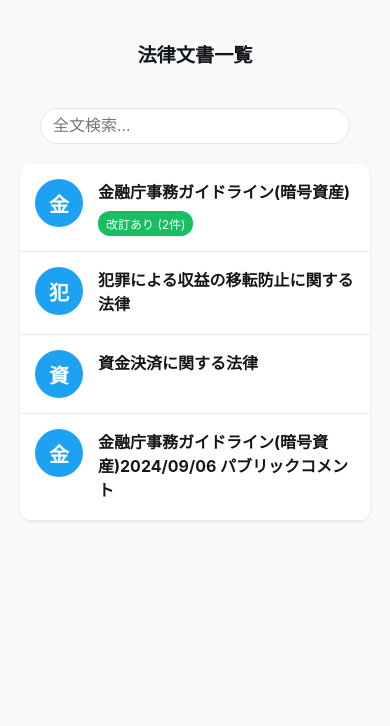
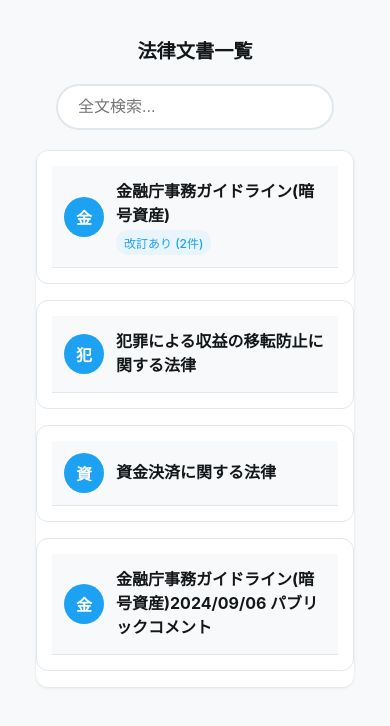
Before and after one commit to yamatoya/sb1-bnykmy, a Vue app: page / in a window 390 px wide. Shown: the top 726 px of the page. Built offline with nearby package versions, Linux system fonts and the light colour scheme.

Commit message:
Update Index search results layout

```diff
--- a/public/styles/main.css
+++ b/public/styles/main.css
@@ -31,7 +31,6 @@ body {
 .document-item {
   padding: 15px;
   border-bottom: 1px solid #e6ecf0;
-  display: flex;
   align-items: center;
   width: 100%;
 }
--- a/src/components/Index.vue
+++ b/src/components/Index.vue
@@ -1,5 +1,5 @@
 <template>
-  <div>
+  <div class="container">
     <h1>法律文書一覧</h1>
     <div class="search-container">
       <input
@@ -12,8 +12,8 @@
       />
     </div>
     <div class="document-list">
-      <router-link v-for="(doc, id) in filteredDocuments" :key="id" :to="`/document/${id}`">
-        <div class="document-item">
+      <div v-for="(doc, id) in filteredDocuments" :key="id" class="document-item">
+        <router-link :to="`/document/${id}`" class="document-header">
           <div class="document-icon">{{ doc.displayName.charAt(0) }}</div>
           <div class="document-info">
             <div class="document-name">{{ formatDisplayName(doc.displayName) }}</div>
@@ -21,131 +21,227 @@
               改訂あり ({{ doc.revisions.length }}件)
             </div>
           </div>
+        </router-link>
+
+        <div v-if="searchQuery && getMatchingContent(doc, id).length > 0" class="search-matches">
+          <div v-for="(match, index) in getMatchingContent(doc, id)" :key="index" class="match-item">
+            <router-link
+              :to="match.link"
+              class="match-link"
+            >
+              <div class="match-header">
+                <span class="match-index">{{ match.type }}</span>
+              </div>
+              <div class="match-content" v-html="highlightSearchTerms(match.content)"></div>
+            </router-link>
+          </div>
         </div>
-      </router-link>
+      </div>
     </div>
   </div>
 </template>
 
 <script>
+import { ref, computed } from 'vue'
+import { useRoute, useRouter } from 'vue-router'
 import documentsData from '../documents.json'
 
 export default {
   name: 'Index',
-  data() {
-    return {
-      documents: documentsData,
-      isSearchFocused: false
-    }
-  },
-  computed: {
-    searchQuery: {
-      get() {
-        return this.$route.query.q || ''
-      },
-      set(value) {
-        this.$router.replace({
-          query: { ...this.$route.query, q: value || undefined }
+  setup() {
+    const route = useRoute()
+    const router = useRouter()
+    const isSearchFocused = ref(false)
+
+    const searchQuery = computed({
+      get: () => route.query.q || '',
+      set: (value) => {
+        router.replace({
+          query: { ...route.query, q: value || undefined }
         })
       }
-    },
-    filteredDocuments() {
-      if (!this.searchQuery) return this.documents
+    })
 
-      const searchTerms = this.searchQuery.toLowerCase().split(' ').filter(term => term.length > 0)
+    const filteredDocuments = computed(() => {
+      if (!searchQuery.value) return documentsData
+
+      const searchTerms = searchQuery.value.toLowerCase().split(' ').filter(term => term.length > 0)
+
       return Object.fromEntries(
-        Object.entries(this.documents).filter(([_, doc]) => {
-          const searchableContent = [
-            doc.displayName,
-            ...(doc.tweets?.map(t => t.content) || []),
-            ...(doc.revisions?.flatMap(r =>
-              r.articles.map(a => [a.before, a.after].filter(Boolean).join(' '))
-            ) || [])
-          ].join(' ').toLowerCase()
-
-          return searchTerms.every(term => searchableContent.includes(term))
+        Object.entries(documentsData).filter(([_, doc]) => {
+          const contents = getSearchableContent(doc)
+          return searchTerms.every(term => contents.toLowerCase().includes(term))
         })
       )
+    })
+
+    const formatDisplayName = (name) => {
+      return name.replace(/<br>/gi, '')
     }
-  },
-  methods: {
-    formatDisplayName(name) {
-      return name.replace(/<br>/gi, '')
+
+    const getSearchableContent = (doc) => {
+      if (doc.public_comment) {
+        return doc.questions.map(q =>
+          `${q.question} ${q.answer}`
+        ).join(' ')
+      } else if (doc.revisions) {
+        return doc.revisions.flatMap(rev =>
+          rev.articles.map(article =>
+            `${article.before || ''} ${article.after || ''}`
+          )
+        ).join(' ')
+      } else {
+        return doc.tweets.map(t => t.content).join(' ')
+      }
+    }
+
+    const getMatchingContent = (doc, docId) => {
+      if (!searchQuery.value) return []
+
+      const matches = []
+      const maxLength = 150
+
+      if (doc.public_comment) {
+        doc.questions.forEach(q => {
+          if (containsAllSearchTerms(q.question)) {
+            matches.push({
+              type: `質問 ${q.index}`,
+              content: truncateText(q.question, maxLength),
+              link: `/document/${docId}/${q.id}`
+            })
+          }
+          if (containsAllSearchTerms(q.answer)) {
+            matches.push({
+              type: `回答 ${q.index}`,
+              content: truncateText(q.answer, maxLength),
+              link: `/document/${docId}/${q.id}`
+            })
+          }
+        })
+      } else if (doc.revisions) {
+        doc.revisions.forEach(rev => {
+          rev.articles.forEach(article => {
+            const content = article.after || article.before
+            if (containsAllSearchTerms(content)) {
+              matches.push({
+                type: `改訂 ${rev.title}`,
+                content: truncateText(content, maxLength),
+                link: `/document/${docId}/revisions?revision=${rev.id}`
+              })
+            }
+          })
+        })
+      } else if (doc.tweets) {
+        doc.tweets.forEach(tweet => {
+          if (containsAllSearchTerms(tweet.content)) {
+            matches.push({
+              type: `${tweet.index}`,
+              content: truncateText(tweet.content, maxLength),
+              link: `/document/${docId}/${tweet.id}`
+            })
+          }
+        })
+      }
+
+      return matches
+    }
+
+    const containsAllSearchTerms = (text) => {
+      if (!text) return false
+      const lowerText = text.toLowerCase()
+      return searchQuery.value.toLowerCase().split(' ')
+        .filter(term => term.length > 0)
+        .every(term => lowerText.includes(term))
+    }
+
+    const truncateText = (text, maxLength) => {
+      if (!text || text.length <= maxLength) return text
+
+      const searchTerms = searchQuery.value.toLowerCase().split(' ').filter(term => term.length > 0)
+      const searchTermPositions = []
+
+      searchTerms.forEach(term => {
+        let pos = text.toLowerCase().indexOf(term.toLowerCase())
+        while (pos !== -1) {
+          searchTermPositions.push({ start: pos, end: pos + term.length })
+          pos = text.toLowerCase().indexOf(term.toLowerCase(), pos + 1)
+        }
+      })
+
+      if (searchTermPositions.length === 0) {
+        return text.substring(0, maxLength) + '...'
+      }
+
+      const firstMatch = Math.min(...searchTermPositions.map(p => p.start))
+      const lastMatch = Math.max(...searchTermPositions.map(p => p.end))
+
+      let start = Math.max(0, firstMatch - 40)
+      let end = Math.min(text.length, lastMatch + 40)
+
+      if (end - start > maxLength) {
+        if (firstMatch - start > lastMatch - end) {
+          start = end - maxLength
+        } else {
+          end = start + maxLength
+        }
+      }
+
+      return (start > 0 ? '...' : '') +
+             text.substring(start, end) +
+             (end < text.length ? '...' : '')
+    }
+
+    const highlightSearchTerms = (text) => {
+      if (!text || !searchQuery.value) return text
+
+      let highlighted = text
+      const searchTerms = searchQuery.value.toLowerCase().split(' ').filter(term => term.length > 0)
+
+      searchTerms.forEach(term => {
+        const regex = new RegExp(`(${term})`, 'gi')
+        highlighted = highlighted.replace(regex, '<span class="highlight">$1</span>')
+      })
+
+      return highlighted
+    }
+
+    return {
+      searchQuery,
+      isSearchFocused,
+      filteredDocuments,
+      formatDisplayName,
+      getMatchingContent,
+      highlightSearchTerms
     }
   }
 }
 </script>
 
 <style scoped>
-.document-list {
-  background-color: #ffffff;
-  border-radius: 12px;
-  overflow: hidden;
-  box-shadow: 0 1px 3px rgba(0, 0, 0, 0.1);
-  margin-top: 20px;
+.container {
+  max-width: 800px;
+  margin: 0 auto;
+  padding: 20px;
 }
 
-.document-item {
-  display: flex;
-  align-items: flex-start;
-  padding: 15px;
-  border-bottom: 1px solid #e6ecf0;
-  transition: background-color 0.2s ease;
-}
-
-.document-item:hover {
-  background-color: #f8f9fa;
-}
-
-.document-icon {
-  width: 48px;
-  height: 48px;
-  border-radius: 50%;
-  background-color: #1da1f2;
-  margin-right: 15px;
-  display: flex;
-  align-items: center;
-  justify-content: center;
-  color: white;
-  font-weight: bold;
-  font-size: 20px;
-  flex-shrink: 0;
-}
-
-.document-info {
-  flex-grow: 1;
-  min-width: 0;
-}
-
-.document-name {
+h1 {
+  text-align: center;
+  margin-bottom: 20px;
   color: #14171a;
-  font-weight: bold;
-  font-size: 16px;
-  margin-bottom: 4px;
-  word-wrap: break-word;
-}
-
-.revision-badge {
-  display: inline-block;
-  background-color: #17bf63;
-  color: white;
-  padding: 4px 8px;
-  border-radius: 12px;
-  font-size: 12px;
-  margin-top: 4px;
 }
 
 .search-container {
   margin: 20px 0;
-  padding: 0 20px;
+  display: flex;
+  justify-content: center;
 }
 
 .search-input {
   width: 100%;
-  max-width: 400px;
-  padding: 8px 12px;
-  border: 1px solid #e1e8ed;
-  border-radius: 20px;
+  max-width: 600px;
+  padding: 12px 20px;
+  border: 2px solid #e1e8ed;
+  border-radius: 30px;
   font-size: 16px;
   transition: all 0.3s ease;
 }
@@ -156,14 +252,142 @@ export default {
   box-shadow: 0 0 0 2px rgba(29, 161, 242, 0.1);
 }
 
-h1 {
-  text-align: center;
-  margin: 0;
-  padding: 20px;
+.document-list {
+  margin-top: 20px;
+}
+
+.document-item {
+  background: white;
+  border: 1px solid #e1e8ed;
+  border-radius: 12px;
+  margin-bottom: 16px;
+  overflow: hidden;
+}
+
+.document-header {
+  display: flex;
+  align-items: center;
+  padding: 16px;
+  text-decoration: none;
+  color: inherit;
+  background: #f7f9fa;
+  border-bottom: 1px solid #e1e8ed;
+}
+
+.document-header:hover {
+  background: #f0f3f5;
+}
+
+.document-icon {
+  width: 48px;
+  height: 48px;
+  border-radius: 50%;
+  background-color: #1da1f2;
+  color: white;
+  display: flex;
+  align-items: center;
+  justify-content: center;
+  font-weight: bold;
+  font-size: 20px;
+  flex-shrink: 0;
+  margin-right: 16px;
+}
+
+.document-info {
+  flex: 1;
+  min-width: 0;
+}
+
+.document-name {
+  font-size: 18px;
+  font-weight: bold;
+  color: #14171a;
+  margin-bottom: 4px;
+  word-wrap: break-word;
+}
+
+.revision-badge {
+  display: inline-block;
+  padding: 4px 8px;
+  background-color: #e8f5fd;
+  color: #1da1f2;
+  border-radius: 12px;
+  font-size: 12px;
+  font-weight: 500;
+}
+
+.search-matches {
+  padding: 8px 16px;
+}
+
+.match-item {
+  margin: 12px 0;
+  background: #f8f9fa;
+  border-radius: 8px;
+  overflow: hidden;
+}
+
+.match-link {
+  display: block;
+  padding: 12px;
+  text-decoration: none;
+  color: inherit;
+  transition: background-color 0.2s ease;
+}
+
+.match-link:hover {
+  background: #f0f3f5;
+}
+
+.match-header {
+  margin-bottom: 8px;
+}
+
+.match-index {
+  display: inline-block;
+  padding: 4px 8px;
+  background: #e8f5fd;
+  color: #1da1f2;
+  border-radius: 12px;
+  font-size: 12px;
+  font-weight: 500;
+}
+
+.match-content {
+  font-size: 14px;
+  line-height: 1.5;
   color: #14171a;
 }
 
-a {
-  text-decoration: none;
+:deep(.highlight) {
+  background-color: #fff3cd;
+  padding: 2px 0;
+  border-radius: 2px;
+  font-weight: 500;
+}
+
+@media (max-width: 640px) {
+  .container {
+    padding: 16px;
+  }
+
+  .document-header {
+    padding: 12px;
+  }
+
+  .document-icon {
+    width: 40px;
+    height: 40px;
+    font-size: 16px;
+    margin-right: 12px;
+  }
+
+  .document-name {
+    font-size: 16px;
+  }
+
+  .search-matches {
+    padding: 8px 12px;
+  }
 }
 </style>
```
